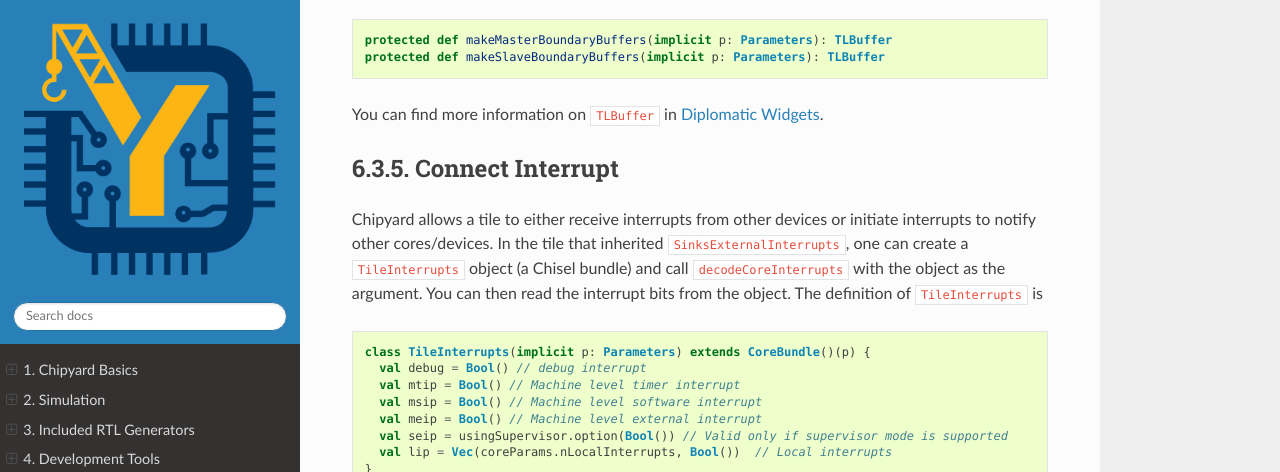
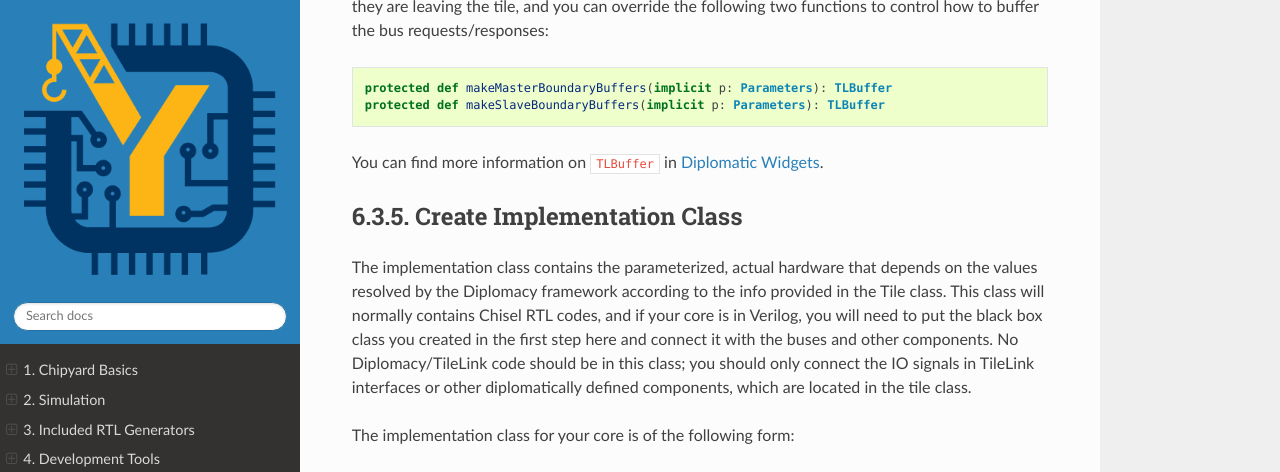
Before and after one commit to ucb-bar/chipyard, a Sphinx documentation site: the page built from docs/Customization/Custom-Core.rst, in a window 1280 px wide and 1400 px high, scrolled down 4155 px. Shown: the top 472 px of the window. Built offline with Sphinx 7.4.7 and the Read the Docs theme 2.0.0, drawn with Linux system fonts in a browser that asks for light colours; some of the changed text lies outside the part shown; grey boxes are pictures that could not be loaded.

Commit message:
Second revision

```diff
--- a/docs/Customization/Custom-Core.rst
+++ b/docs/Customization/Custom-Core.rst
@@ -137,14 +138,17 @@
 
 In Chipyard, all Tiles are diplomatically instantiated. In the first phase, diplomatic nodes which specify Tile-to-System
 interconnects are evaluated, while in the second "Module Implementation" phase, hardware is elaborated.
-See :ref:`tilelink_and_diplomacy` for more details. In this step, you will need to implement a tile class for your core.
+See :ref:`tilelink_and_diplomacy` for more details. In this step, you will need to implement a tile class for your core,
+which specifies the constraints on the core's parameters and the connections with other diplomatic nodes. This class
+usually contains Diplomacy/TileLink code only, and Chisel RTL code should not go here.
 
 All tile classes implement ``BaseTile`` and will normally implement ``SinksExternalInterrupts`` and ``SourcesExternalNotifications``,
 which allow the tile to accept external interrupt. A typical tile has the following form:
 
 .. literalinclude:: ../../generators/chipyard/src/main/scala/example/TutorialTile.scala
     :language: scala
-    :lines: 87-125, 143
+    :start-after: DOC include start: Tile class
+    :end-before: DOC include end: Tile class
 
 Connect TileLink Buses
 ----------------------
@@ -185,12 +191,36 @@
 
 You can find more information on ``TLBuffer`` in :ref:`diplomatic_widgets`.
 
+Create Implementation Class
+---------------------------
+
+The implementation class contains the parameterized, actual hardware that depends on the values resolved by the Diplomacy
+framework according to the info provided in the Tile class. This class will normally contains Chisel RTL codes, and if your
+core is in Verilog, you will need to put the black box class you created in the first step here and connect it with the buses
+and other components. No Diplomacy/TileLink code should be in this class; you should only connect the IO signals in TileLink
+interfaces or other diplomatically defined components, which are located in the tile class.
+
+The implementation class for your core is of the following form:
+
+.. literalinclude:: ../../generators/chipyard/src/main/scala/example/TutorialTile.scala
+    :language: scala
+    :start-after: DOC include start: Implementation class
+    :end-before: DOC include end: Implementation class
+
+If you create an AXI4 node (or equivalents), you will need to connect them to your core. You can connect a port like this:
+
+.. literalinclude:: ../../generators/chipyard/src/main/scala/example/TutorialTile.scala
+    :language: scala
+    :start-after: DOC include start: AXI4 connect
+    :end-before: DOC include end: AXI4 connect
+
 Connect Interrupt
 -----------------
 
 Chipyard allows a tile to either receive interrupts from other devices or initiate interrupts to notify other cores/devices.
 In the tile that inherited ``SinksExternalInterrupts``, one can create a ``TileInterrupts`` object (a Chisel bundle) and
-call ``decodeCoreInterrupts`` with the object as the argument. You can then read the interrupt bits from the object.
+call ``decodeCoreInterrupts`` with the object as the argument. Note that you should call this function in the implementation
+class since it returns a Chisel bundle used by RTL code. You can then read the interrupt bits from the object.
 The definition of ``TileInterrupts`` is
 
 .. code-block:: scala
@@ -215,21 +244,6 @@
     reportCease(could_cease: Option[Bool], quiescenceCycles: Int = 8) // Triggered when the core stop retiring instructions (like clock gating)
     reportWFI(could_wfi: Option[Bool]) // Triggered when a WFI instruction is executed
 
-Create Implementation Class
----------------------------
-
-The implementation class for your core is of the following form:
-
-.. literalinclude:: ../../generators/chipyard/src/main/scala/example/TutorialTile.scala
-    :language: scala
-    :lines: 145-149, 160
-
-If you create an AXI4 node (or equivalents), you will need to connect them to your core. You can connect a port like this:
-
-.. literalinclude:: ../../generators/chipyard/src/main/scala/example/TutorialTile.scala
-    :language: scala
-    :lines: 151-159
-
 Create Config Fragments to Integrate the Core
 ---------------------------------------------
 
@@ -247,5 +262,6 @@
 in :ref:`custom_chisel` to add your project to the build system, then create a config by following the steps in :ref:`hetero_socs_`.
 You can now run any desired workflow for the new config just as you do for the built-in cores.
 
-If you would like to see how an actual core are integrated into Chipyard, ``generators/ariane/src/main/scala/ArianeTile.scala``
-provides a concrete example of integrating a third party Verilog core Ariane.
+If you would like to see an example of a complete third-party Verilog core integrated into Chipyard, ``generators/ariane/src/main/scala/ArianeTile.scala``
+provides a concrete example of the Ariane core. Note that this particular example includes additional nuances with respect to the interaction of the AXI
+interface with the memory coherency system.
```
Also changed, not shown: other parts of docs/Customization/Custom-Core.rst (+8 -5 lines), 1 other file.
